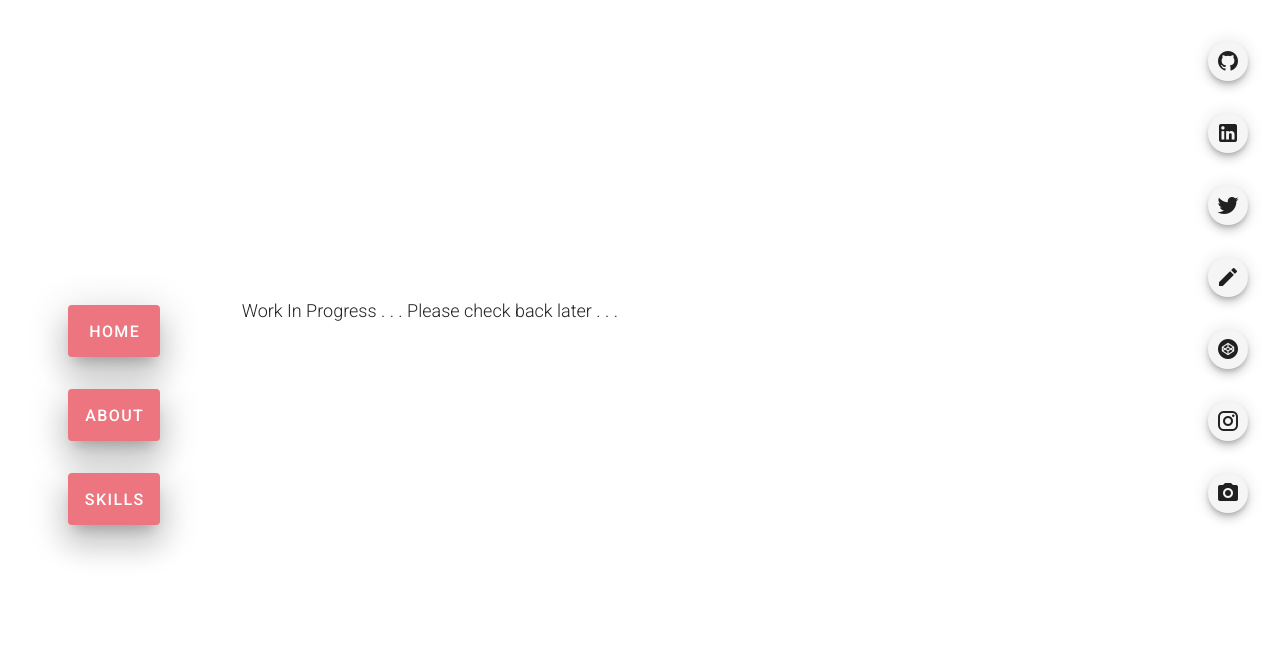
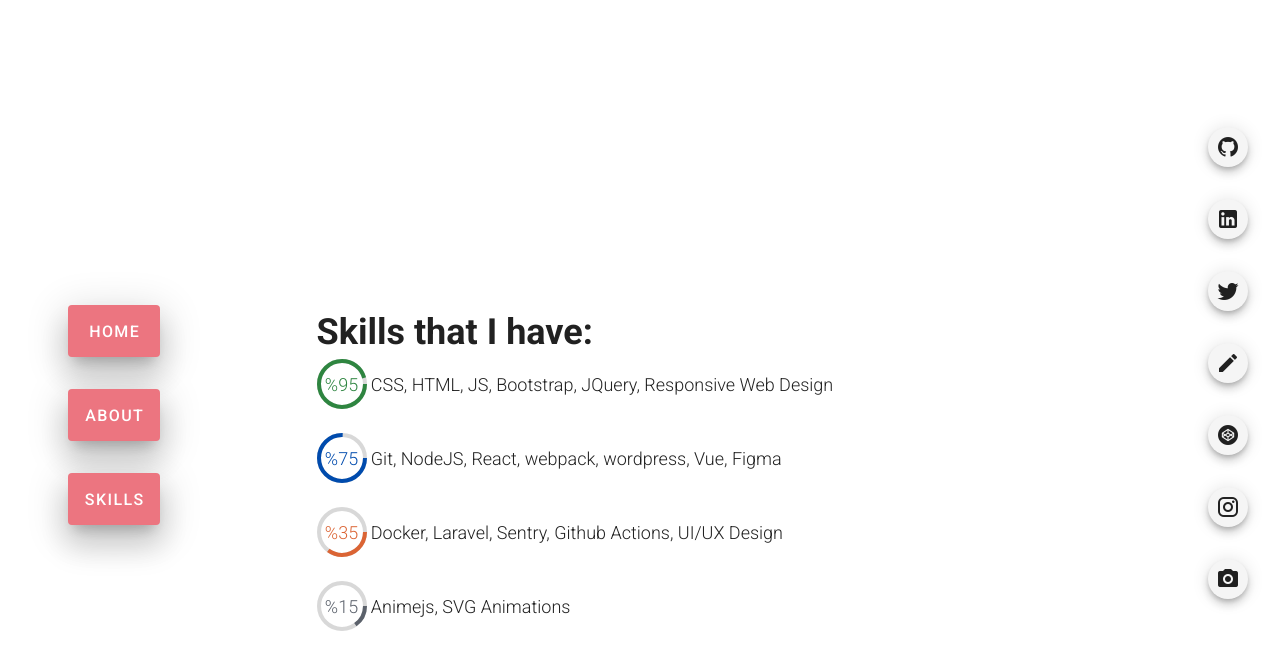
Before and after one commit to hazalozturk/hazalozturk, a Vue app: page /skills in a window 1280 px wide. Shown: the top 670 px of the page. Built offline with nearby package versions, Linux system fonts and the light colour scheme.

Commit message:
Create Skills page's content

```diff
--- a/src/components/skillsPage.vue
+++ b/src/components/skillsPage.vue
@@ -19,15 +19,17 @@
             <sidebarMenu />
           </v-flex>
 
-          <v-flex xs12 sm10 md10 pl-12 pr-9>
-            <blockquote class="blockquote">
-                Work In Progress . . .  Please check back later . . .
-            </blockquote>
+          <v-flex xs12 sm10 md10 pr-9>
+            <v-layout row justify-center>
+              <skillsInfo></skillsInfo>
+            </v-layout>
           </v-flex>
         </v-layout>
       </v-flex>
 
-      <v-flex xs2 align-self-sm-end class="social-link-list"><socialLink /></v-flex>
+      <v-flex xs2 align-self-sm-end class="social-link-list"
+        ><socialLink
+      /></v-flex>
     </v-layout>
   </v-container>
 </template>
@@ -35,13 +37,15 @@
 <script>
 import socialLink from "./socialLink";
 import sidebarMenu from "./sidebarMenu";
+import skillsInfo from "../helpers/skillsInfo";
 
 export default {
   name: "SkillsPage",
   components: {
-      socialLink,
-      sidebarMenu
+    socialLink,
+    sidebarMenu,
+    skillsInfo,
   },
-  data: () => ({})
+  data: () => ({}),
 };
 </script>
--- a/src/helpers/aboutInfo.vue
+++ b/src/helpers/aboutInfo.vue
@@ -1,5 +1,5 @@
 <template>
-  <v-flex xs12 sm10 md10 pl-12 pr-9 pt-5>
+  <v-flex xs12 sm10 md10 pl-15 pr-9 pt-5>
     <blockquote class="blockquote">
       <h1>Hi, I’m Hazal.</h1>
       <h2>Developer. Designer.<span class="artist"> Artist.</span></h2>
--- /dev/null
+++ b/src/helpers/skillsInfo.vue
@@ -0,0 +1,50 @@
+<template>
+  <v-flex xs12 sm10 md10 pl-15 pr-9 pt-5>
+    <blockquote class="blockquote">
+      <h1>Skills that I have:</h1>
+      <v-row align="center" v-for="(skill, index) in skills" :key="index">
+        <v-col md="1" sm="3"
+          ><v-progress-circular
+            :size="50"
+            :value="skill.percent"
+            :color="skill.color"
+            >%{{ skill.percent }}</v-progress-circular
+          ></v-col
+        >
+        <v-col md="11" sm="9">{{ skill.title }}</v-col>
+      </v-row>
+    </blockquote>
+  </v-flex>
+</template>
+
+<script>
+export default {
+  name: "SkillsInfo",
+  data: () => ({
+    skills: [
+      {
+        title: "CSS, HTML, JS, Bootstrap, JQuery, Responsive Web Design",
+        color: "#2e8540",
+        percent: 95,
+      },
+      {
+        title: "Git, NodeJS, React, webpack, wordpress, Vue, Figma",
+        color: "#004bad",
+        percent: 75,
+      },
+      {
+        title: "Docker, Laravel, Sentry, Github Actions, UI/UX Design",
+        color: "#DB6434",
+        percent: 35,
+      },
+      {
+        title: "Animejs, SVG Animations",
+        color: "#5b616b",
+        percent: 15,
+      },
+    ],
+  }),
+};
+</script>
+
+<style></style>
```
